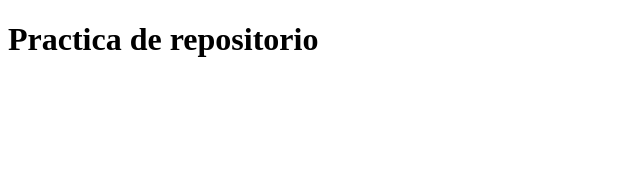
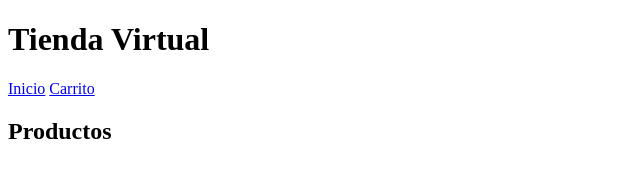
Before and after one commit to Niltonvasquez/Niltonvasquez, a plain HTML site: page index.html in a window 1280 px wide. Shown: the whole page, without its empty margins (0-640 px from the left). Drawn offline with Linux system fonts and the light colour scheme.

Commit message:
tercer confirmacion

```diff
--- a/index.html
+++ b/index.html
@@ -1,11 +1,27 @@
 <!DOCTYPE html>
-<html lang="en">
+<html lang="es">
+
 <head>
     <meta charset="UTF-8">
     <meta name="viewport" content="width=device-width, initial-scale=1.0">
-    <title>Document</title>
-</head>
+    <title>Tienda Virtual</title>
+    <link rel="styles.class"
+
 <body>
-    <h1>Practica de repositorio</h1>
+    <header>
+        <h1>Tienda Virtual</h1>
+        <nav>
+            <a href="index.html">Inicio</a>
+            <a href="cart.html">Carrito</a>
+        </nav>
+    </header>
+    <main>
+        <h2>Productos</h2>
+        <div class="product-list">
+            <!-- Lista de productos -->
+        </div>
+    </main>
+    <script src="scripts.js"></script>
 </body>
+
 </html>
--- a/main.css
+++ b/main.css
@@ -0,0 +1,70 @@
+body {
+    font-family: Arial, sans-serif;
+    margin: 0;
+    padding: 0;
+    box-sizing: border-box;
+}
+
+header {
+    background-color: #333;
+    color: white;
+    padding: 1em;
+    text-align: center;
+}
+
+nav a {
+    color: white;
+    margin: 0 1em;
+    text-decoration: none;
+}
+
+h1,
+h2 {
+    margin: 0;
+    padding: 1em 0;
+}
+
+main {
+    padding: 1em;
+}
+
+.product-list,
+.cart-items {
+    display: flex;
+    flex-wrap: wrap;
+}
+
+.product,
+.cart-item {
+    border: 1px solid #ddd;
+    margin: 1em;
+    padding: 1em;
+    width: calc(33.333% - 2em);
+    box-sizing: border-box;
+}
+
+button {
+    background-color: #28a745;
+    color: white;
+    border: none;
+    padding: 0.5em 1em;
+    cursor: pointer;
+}
+
+button:hover {
+    background-color: #218838;
+}
+
+form div {
+    margin-bottom: 1em;
+}
+
+form label {
+    display: block;
+    margin-bottom: 0.5em;
+}
+
+form input {
+    width: 100%;
+    padding: 0.5em;
+    box-sizing: border-box;
```
